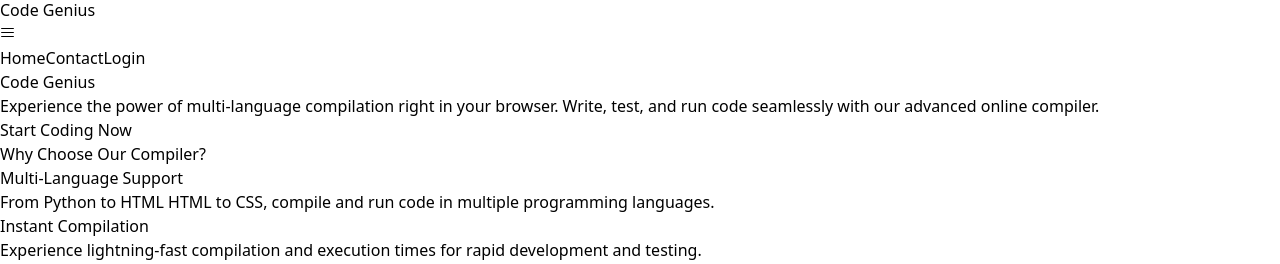
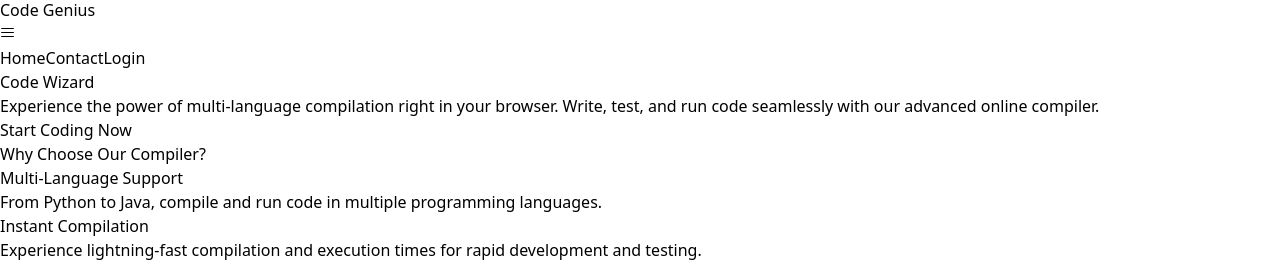
Before and after one commit to y4th4rthh/text-editor-app, a React (Vite) app: page / in a window 1280 px wide. Shown: the part 302-566 px from the top of the page. Built offline with nearby package versions, Linux system fonts and the light colour scheme.

Commit message:
Update HomePage.jsx

```diff
--- a/src/HomePage.jsx
+++ b/src/HomePage.jsx
@@ -61,7 +61,7 @@ const HomePage = () => (
       {/* Hero Section */}
       <div className="text-center mb-16">
         <h1 className="sm:text-5xl text-3xl font-extrabold mb-6 text-transparent bg-clip-text bg-gradient-to-r from-blue-400 to-purple-500">
-          Code Genius
+          Code Wizard
         </h1>
         <p className="text-xl mb-8 max-w-2xl mx-auto">
           Experience the power of multi-language compilation right in your browser.
@@ -83,7 +83,7 @@ const HomePage = () => (
         <div className="grid grid-cols-1 md:grid-cols-2 lg:grid-cols-4 gap-8">
           <FeatureCard
             title="Multi-Language Support"
-            description="From Python to HTML HTML to CSS, compile and run code in multiple programming languages."
+            description="From Python to Java, compile and run code in multiple programming languages."
           />
           <FeatureCard
             title="Instant Compilation"
@@ -100,6 +100,8 @@ const HomePage = () => (
         </div>
       </div>
 
+
+
       <div className="max-w-6xl mx-auto mb-12">
         <div className="text-center mb-12">
           <h1 className="text-3xl font-extrabold">
@@ -109,6 +111,8 @@ const HomePage = () => (
             Choose a tutorial to start your coding journey
           </p>
         </div>
+
+
 
         <div className="grid grid-cols-1 md:grid-cols-2 lg:grid-cols-3 gap-8">
           {tutorials.slice(0, 3).map((tutorial, index) => (
@@ -186,13 +190,16 @@ const HomePage = () => (
         </div>
       </div>
 
+
+
       {/* Call to Action Section */}
       <div className="text-center bg-gray-800 p-8 rounded-lg shadow-lg">
         <h2 className="text-3xl font-bold mb-4">Ready to elevate your coding experience?</h2>
         <p className="text-xl mb-6">Join thousands of developers who trust our platform for their coding needs.</p>
-        <Link
+       <div className="flex flex-wrap  sm:gap-4 gap-4 justify-center">
+       <Link
           to="/register"
-          className="bg-green-500 hover:bg-green-600 text-white font-bold py-2 px-2 text-sm sm:py-3 sm:px-8 rounded transition duration-300 sm:text-lg mr-4"
+          className="bg-green-500 hover:bg-green-600 text-white font-bold py-2 px-2 text-sm sm:py-3 sm:px-8 rounded transition duration-300 sm:text-lg "
         >
           Sign Up Free
         </Link>
@@ -202,6 +209,14 @@ const HomePage = () => (
         >
           Contact Us?
         </Link>
+
+        <Link
+          to="/color-picker"
+          className="bg-purple-500 hover:bg-purple-600 text-white font-bold py-2 px-2 text-sm sm:py-3 sm:px-8 rounded transition duration-300 sm:text-lg "
+        >
+          Color Wizard
+        </Link>
+       </div>
       </div>
     </div>
   </div>
```
